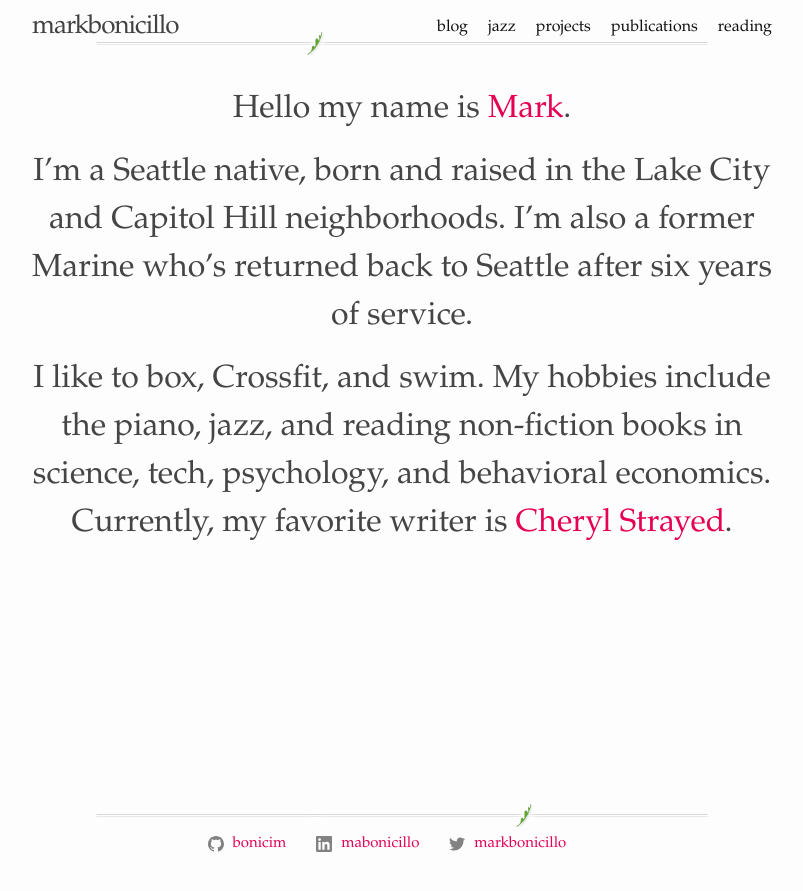
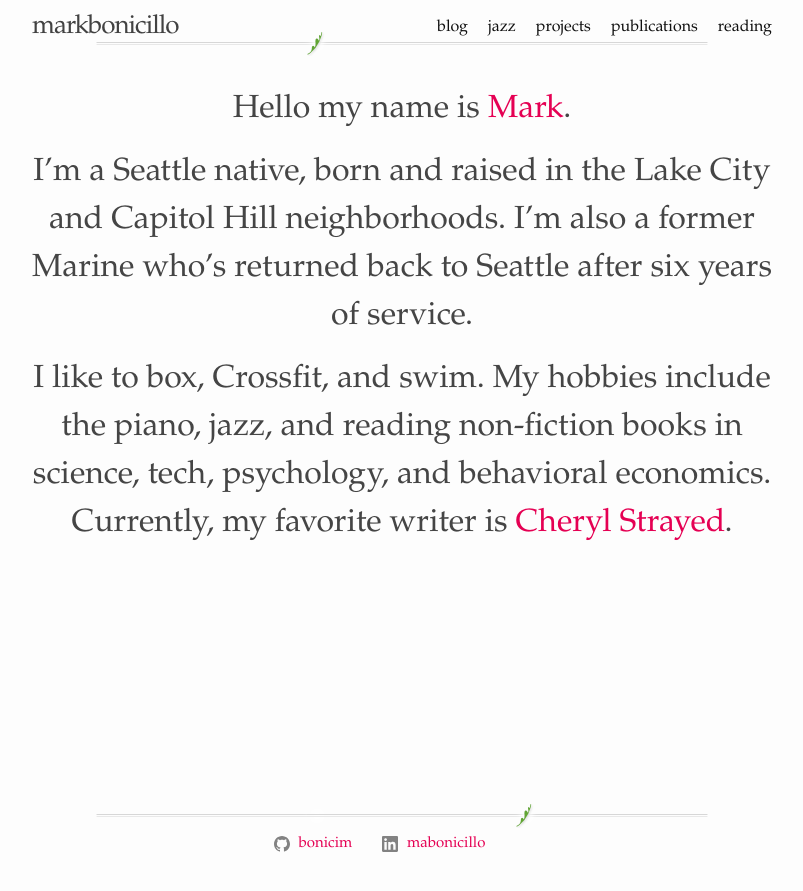
Before and after one commit to bonicim/bonicim.github.io, a Jekyll site: the page built from index.md, in a window 1280 px wide. Shown: the top 891 px of the page, without its empty margins (238-1041 px from the left). Built offline with Jekyll 4.4.1, drawn with Linux system fonts in a browser that asks for light colours.

Commit message:
Update dependences; remove twitter link

```diff
--- a/Gemfile
+++ b/Gemfile
@@ -28,3 +28,5 @@ gem "tzinfo-data", platforms: [:mingw, :mswin, :x64_mingw, :jruby]
 
 # Performance-booster for watching directories on Windows
 gem "wdm", "~> 0.1.0" if Gem.win_platform?
+
+gem "kramdown", ">= 2.3.0"
--- a/_config.yml
+++ b/_config.yml
@@ -19,7 +19,6 @@ description: >- # this means to ignore newlines until "baseurl:"
   Mark Bonicillo's personal website
 baseurl: "" # the subpath of your site, e.g. /blog
 url: "https://markbonicillo.com" # the base hostname & protocol for your site, e.g. http://example.com
-twitter_username: markbonicillo
 github_username:  bonicim
 linkedin_username: mabonicillo
 
```
Also changed, not shown: Gemfile.lock.
